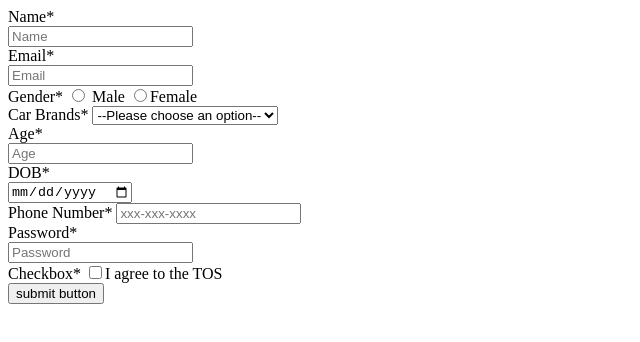
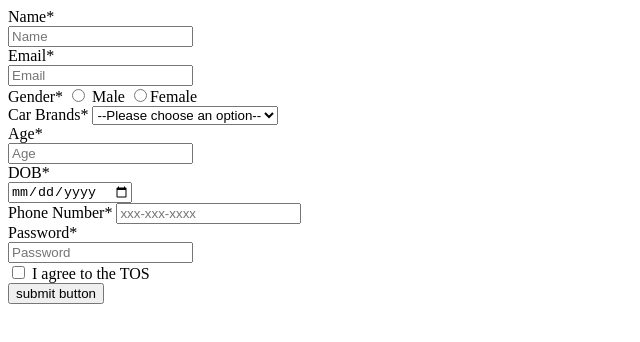
Before and after one commit to acciojob/signup-form-car-BoonDocks-sl, a website: page main.html in a window 1280 px wide. Shown: the whole page, without its empty margins (0-640 px from the left). Drawn offline with Linux system fonts and the light colour scheme.

Commit message:
created a submission

```diff
--- a/main.html
+++ b/main.html
@@ -41,8 +41,9 @@
 		<label for="password">Password*</label><br>
         <input type="password" name="password" id="password" required placeholder="Password"><br>
 
-		<label for="checkbox">Checkbox*</label>
-		<input type="checkbox"  required>I agree to the TOS<br>
+
+		<input type="checkbox" id="tos" name ="tos" required>
+		<label for="tos"">I agree to the TOS</label><br>
 		<button type="submit">submit button</button>
 
 	</form>
```
